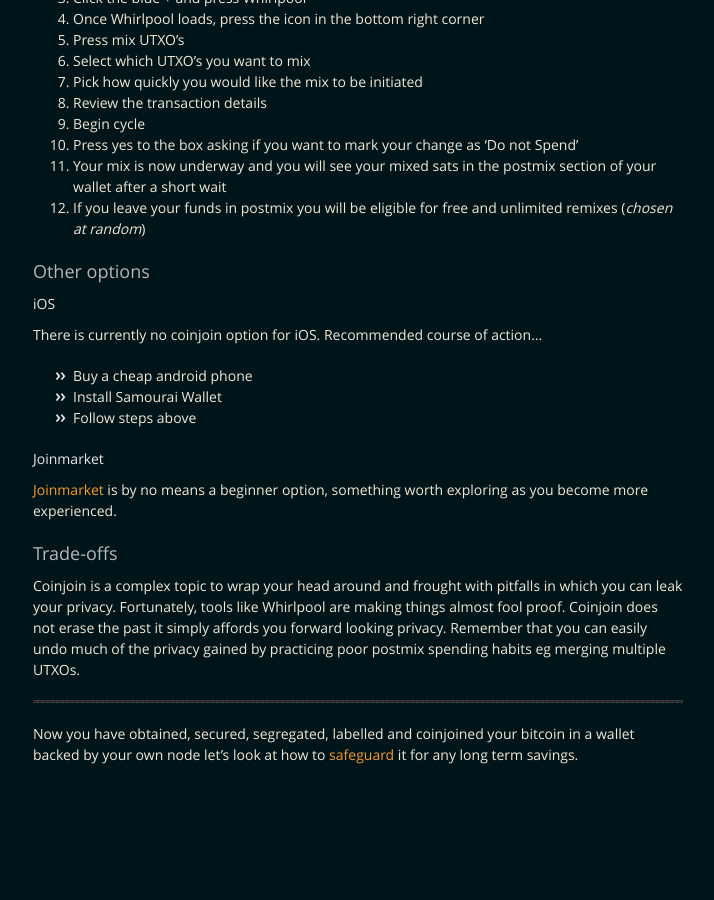
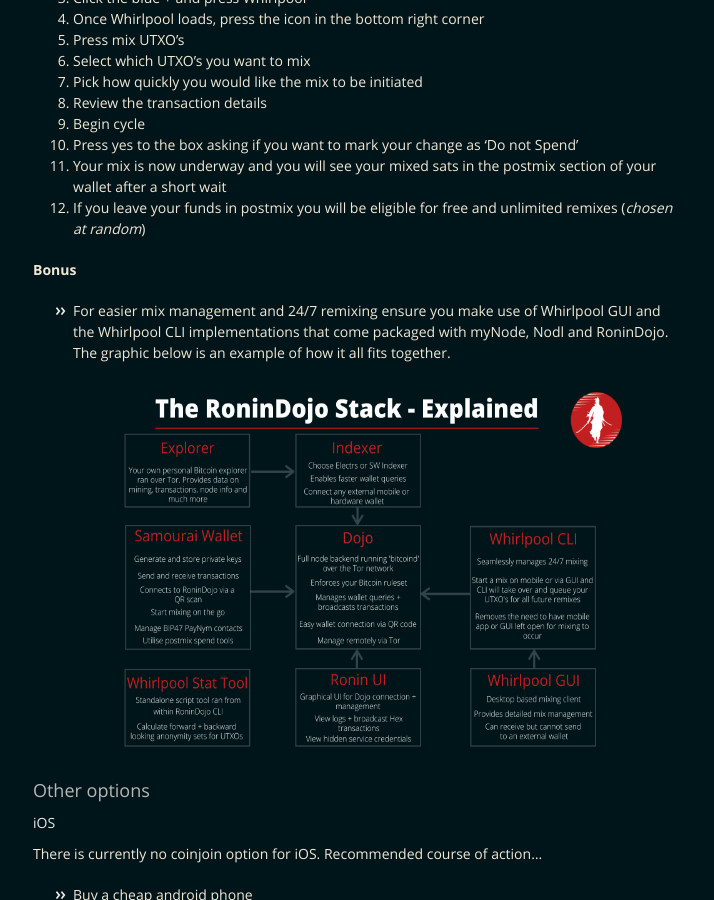
Before and after one commit to BitcoinQnA/BitcoinPrivacyGuide, a Jekyll site: the page built from separate.md, in a window 1280 px wide and 900 px high, scrolled down 1127 px. Shown: the whole window, without its empty margins (282-996 px from the left). Built offline with Jekyll 4.4.1, drawn with Linux system fonts in a browser that asks for light colours; before the commit the page ends 2002 px from its top, so only the background shows below that.

Commit message:
Update separate.md

```diff
--- a/separate.md
+++ b/separate.md
@@ -48,6 +48,14 @@ Samourai Wallet offers the easiest and most effective coinjoin implementation, W
 10. Your mix is now underway and you will see your mixed sats in the postmix section of your wallet after a short wait
 11. If you leave your funds in postmix you will be eligible for free and unlimited remixes (*chosen at random*)
 
+**Bonus**
+
+* For easier mix management and 24/7 remixing ensure you make use of Whirlpool GUI and the Whirlpool CLI implementations that come packaged with myNode, Nodl and RoninDojo. The graphic below is an example of how it all fits together.
+
+<p align="center">
+  <img width="600" height="370" src="https://raw.githubusercontent.com/BitcoinQnA/BitcoinPrivacyGuide/master/assets/images/RD%20Stack.png">
+</p>
+
 
 ### Other options
 
```
